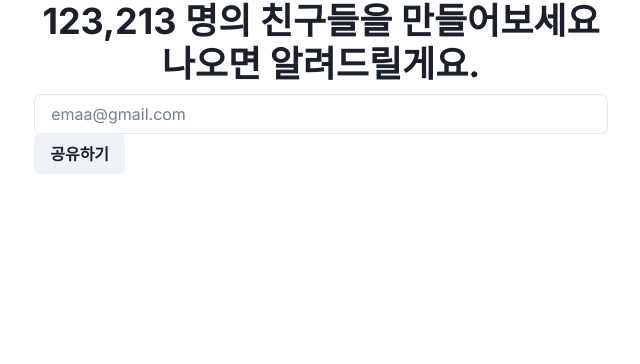
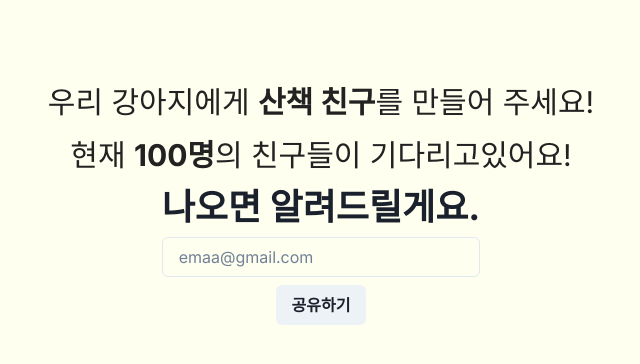
Before and after one commit to toppingskorea/mungther-survey, a Next.js app: page / in a window 1280 px wide. Shown: the top 364 px of the page, without its empty margins (319-959 px from the left). Built offline with nearby package versions, Linux system fonts and the light colour scheme.

Commit message:
feat: 스타일 약간 수정

```diff
--- a/src/apps/main/MainPage.tsx
+++ b/src/apps/main/MainPage.tsx
@@ -1,14 +1,24 @@
-import { Button, Container, Heading, Input, VStack } from "@chakra-ui/react";
+import {
+  Button,
+  Container,
+  Heading,
+  Input,
+  Text,
+  VStack,
+} from "@chakra-ui/react";
 import { useCTAButton } from "./MainPage.hooks";
 
 const MainPage = () => {
   const { onShareLink } = useCTAButton();
 
   return (
-    <Container>
-      <VStack>
-        <Heading>123,213 명의 친구들을 만들어보세요</Heading>
-      </VStack>
+    <VStack backgroundColor="#FFFFF0" pt="20">
+      <Text color="#222222" fontSize="3xl">
+        우리 강아지에게 <strong>산책 친구</strong>를 만들어 주세요!
+      </Text>
+      <Text color="#222222" fontSize="3xl">
+        현재 <strong>100명</strong>의 친구들이 기다리고있어요!
+      </Text>
 
       <VStack>
         <Heading>나오면 알려드릴게요.</Heading>
@@ -16,7 +26,7 @@ const MainPage = () => {
       </VStack>
 
       <Button onClick={onShareLink}>공유하기</Button>
-    </Container>
+    </VStack>
   );
 };
 
--- a/src/pages/_app.tsx
+++ b/src/pages/_app.tsx
@@ -18,6 +18,14 @@ const client = new QueryClient();
 const inter = Inter({ subsets: ["latin"] });
 
 const theme = extendTheme({
+  styles: {
+    global: {
+      html: {
+        backgroundColor: "#FFFFF0",
+      },
+    },
+  },
+
   fonts: {
     body: inter.style.fontFamily,
     heading: inter.style.fontFamily,
```
